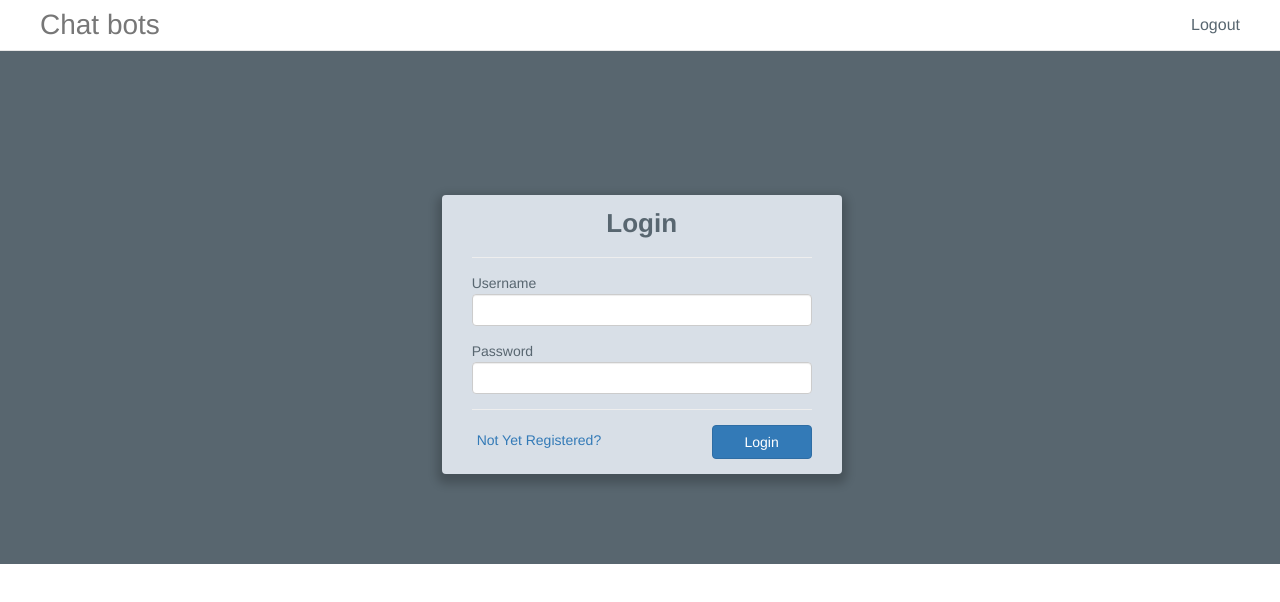
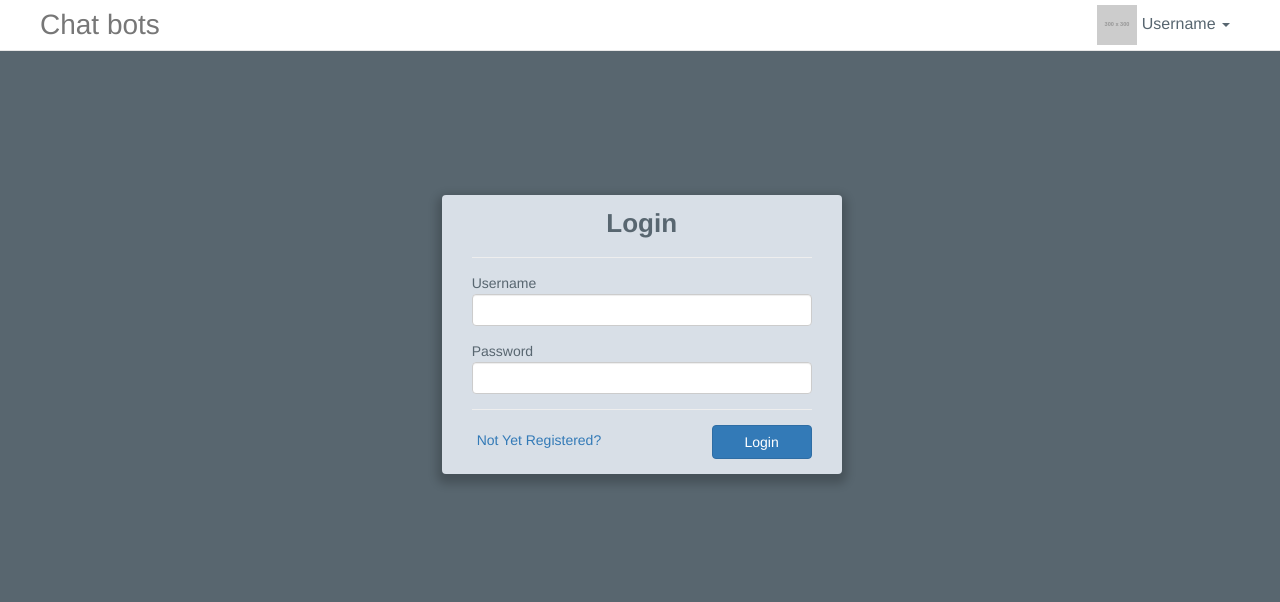
Before and after one commit to rmamchyk/chat-bots, an Angular app: page /login in a window 1280 px wide. Shown: the top 602 px of the page. Built offline with nearby package versions, Linux system fonts and the light colour scheme; sample sign-in values are in the browser's storage.

Commit message:
Add user dropdown in app header for managing profile settings. Include font-awesome package

```diff
--- a/angular.json
+++ b/angular.json
@@ -28,6 +28,7 @@
             ],
             "styles": [
               "node_modules/bootstrap/dist/css/bootstrap.min.css",
+              "node_modules/font-awesome/css/font-awesome.min.css",
               "src/styles.scss"
             ],
             "scripts": []
@@ -77,6 +78,8 @@
             "tsConfig": "src/tsconfig.spec.json",
             "karmaConfig": "src/karma.conf.js",
             "styles": [
+              "node_modules/bootstrap/dist/css/bootstrap.min.css",
+              "node_modules/font-awesome/css/font-awesome.min.css",
               "src/styles.scss"
             ],
             "scripts": [],
--- a/package.json
+++ b/package.json
@@ -25,6 +25,7 @@
     "bootstrap": "^3.3.7",
     "core-js": "^2.5.4",
     "express": "^4.16.4",
+    "font-awesome": "^4.7.0",
     "jsonwebtoken": "^8.3.0",
     "lodash": "^4.17.11",
     "mongodb": "^3.1.8",
--- a/src/app/app.module.ts
+++ b/src/app/app.module.ts
@@ -10,12 +10,14 @@ import { HeaderComponent } from './header/header.component';
 import { AuthService } from './auth/auth.service';
 import { AuthInterceptor } from './shared/auth.interceptor';
 import { ErrorInterceptor } from './shared/error.interceptor';
+import { DropdownDirective } from './shared/dropdown.directive';
 
 @NgModule({
   declarations: [
     AppComponent,
     HomeComponent,
-    HeaderComponent
+    HeaderComponent,
+    DropdownDirective
   ],
   imports: [
     BrowserModule,
--- a/src/app/header/header.component.html
+++ b/src/app/header/header.component.html
@@ -10,7 +10,18 @@
                     <li routerLinkActive="active"><a routerLink="/login">Login</a></li>
                     <li routerLinkActive="active"><a routerLink="/register">Register</a></li>
                 </ng-template>
-                <li><a (click)="onLogout()" *ngIf="isAuthenticated()">Logout</a></li>
+                <li appDropdown class="dropdown" *ngIf="isAuthenticated()">
+                        <a class="dropdown-toggle" role="button">
+                            <img class="user-image" src="http://placehold.it/300x300" height="50px">
+                            Username <span class="caret"></span>
+                        </a>
+                        <ul class="dropdown-menu">
+                            <li><a (click)="onSaveData()">
+                                    <span class="fa fa-user"></span> Profile Settings
+                            </a></li>
+                            <li><a (click)="onLogout()"><span class="fa fa-sign-out"></span> Logout</a></li>
+                        </ul>
+                </li>
             </ul>
         </div>
     </div>
--- a/src/app/header/header.component.scss
+++ b/src/app/header/header.component.scss
@@ -2,6 +2,25 @@ nav.navbar {
     background-color: #fff;
     border-radius: 0;
     margin: 0;
+
+    .navbar-nav {
+        margin-right: 0;
+
+        a.dropdown-toggle {
+            padding: 5px 10px;
+        }
+
+        img.user-image {
+            height: 40px;
+        }
+
+        ul.dropdown-menu {
+            a {
+                font-size: 14px;
+                padding-left: 15px;
+            }
+        }
+    }
 
     .navbar-brand {
         font-size: 28px;
--- a/src/app/home/home.component.scss
+++ b/src/app/home/home.component.scss
@@ -14,6 +14,7 @@
         padding: 0;
 
             .user-info.media {
+                border: 1px solid #aebed0;
                 background-color: #BECBDA;
                 padding: 0;
 
@@ -69,7 +70,7 @@
 
             .received-message {
                 .panel-heading {
-                    background-color: #BECBDA;;
+                    background-color: #BECBDA;
                     color: #586670;
                  }
 
--- /dev/null
+++ b/src/app/shared/dropdown.directive.ts
@@ -0,0 +1,12 @@
+import { Directive, HostListener, HostBinding } from "@angular/core";
+
+@Directive({
+    selector: '[appDropdown]'
+})
+export class DropdownDirective {
+    @HostBinding('class.open') isOpen = false;
+
+    @HostListener('click') toggleOpen() {
+        this.isOpen = !this.isOpen;
+    }
+}
--- a/src/styles.scss
+++ b/src/styles.scss
@@ -3,6 +3,7 @@
 html, body {
     color: #586670;
     font-family: "Helvetica Neue",Helvetica,Arial,sans-serif;
+    height: 100%;
 
     input {
         color: #333;
```
Also changed, not shown: 1 other file (tests, documents, lock files or other folders).
